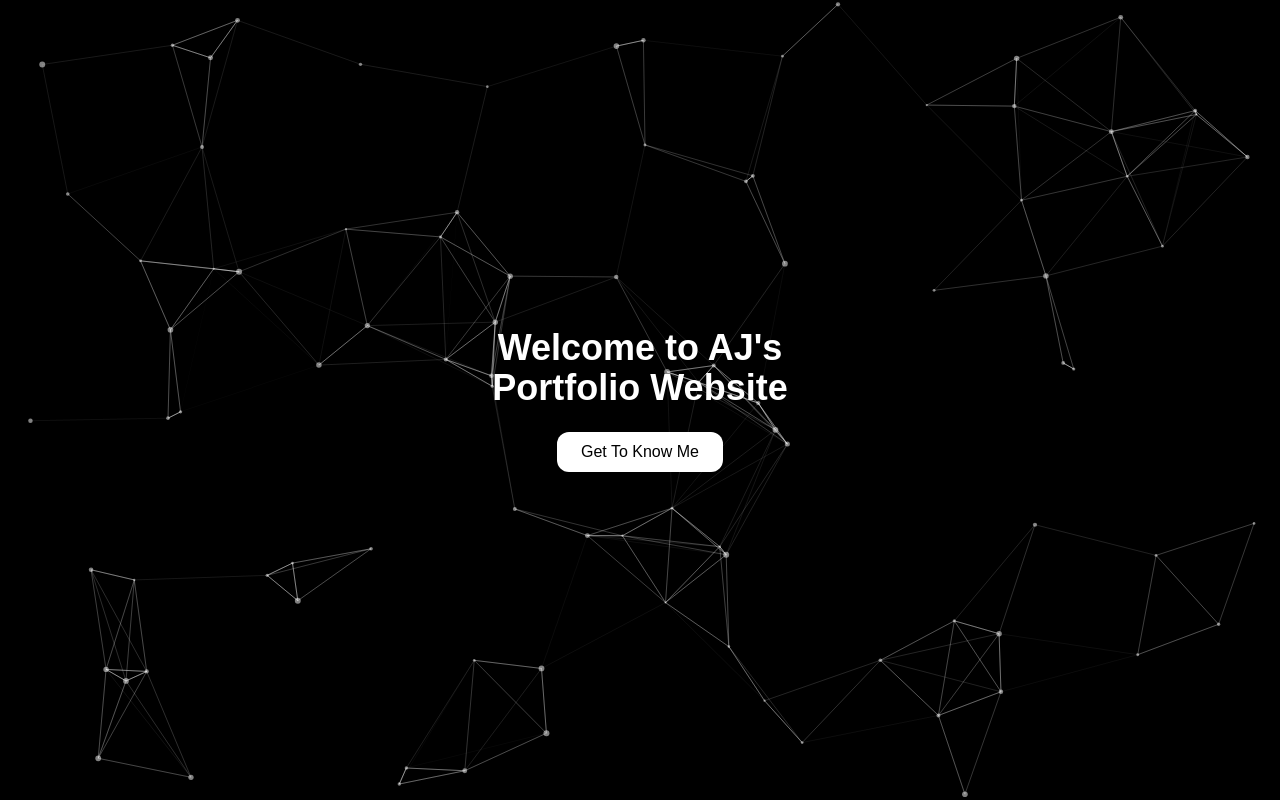
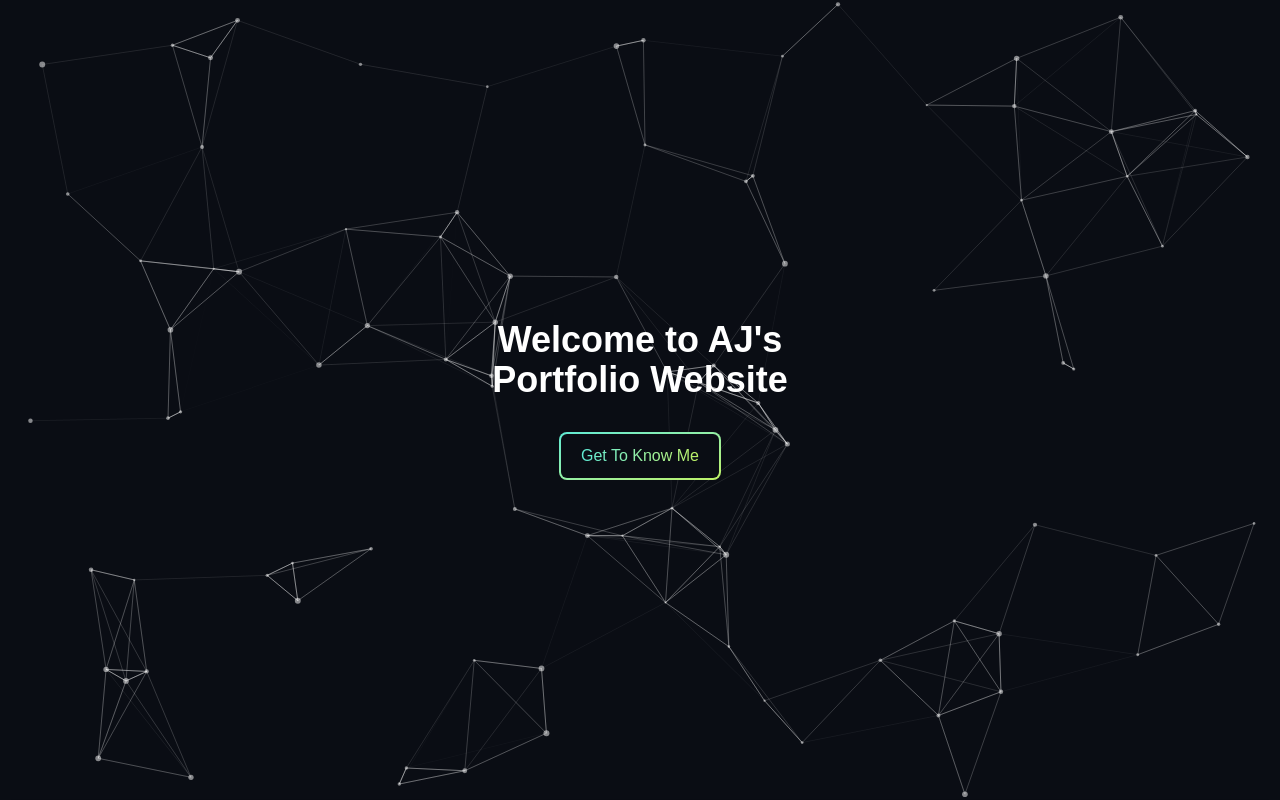
Before and after one commit to axvolkzki/webfolio, a Next.js app: page / in a window 1280 px wide. Shown: the top 800 px of the page. Built offline with nearby package versions, Linux system fonts and the light colour scheme.

Commit message:
Changing the theme

```diff
--- a/package.json
+++ b/package.json
@@ -10,7 +10,6 @@
   },
   "dependencies": {
     "next": "^15.5.3",
-    "postcss": "^8.5.6",
     "react": "19.1.0",
     "react-dom": "19.1.0",
     "react-tsparticles": "^2.12.2",
@@ -22,9 +21,11 @@
     "@types/node": "^20",
     "@types/react": "^19",
     "@types/react-dom": "^19",
+    "autoprefixer": "^10.4.21",
     "eslint": "^9",
     "eslint-config-next": "15.4.6",
-    "tailwindcss": "^4.1.12",
+    "postcss": "^8.5.6",
+    "tailwindcss": "^4.1.13",
     "typescript": "^5"
   }
 }
--- a/src/app/globals.css
+++ b/src/app/globals.css
@@ -1,22 +1,28 @@
 @import "tailwindcss";
 
+/* Dark blue-black with teal-lime accents */
 :root {
-  --background: #ffffff;
-  --foreground: #171717;
+  --background: #0a0d14;        /* Dark blue-black */
+  --foreground: #ffffff;         /* Pure white text */
+  --surface: #111827;            /* Elevated surfaces (gray-900) */
+  --border: #1f2937;             /* Subtle borders (gray-800) */
+  --text-secondary: #9ca3af;     /* Muted gray text */
+
+  /* Gradient colors */
+  --accent-teal: #5eead4;        /* teal-300 */
+  --accent-lime: #bef264;        /* lime-300 */
 }
 
 @theme inline {
   --color-background: var(--background);
   --color-foreground: var(--foreground);
+  --color-surface: var(--surface);
+  --color-border: var(--border);
+  --color-text-secondary: var(--text-secondary);
+  --color-accent-teal: var(--accent-teal);
+  --color-accent-lime: var(--accent-lime);
   --font-sans: var(--font-geist-sans);
   --font-mono: var(--font-geist-mono);
-}
-
-@media (prefers-color-scheme: dark) {
-  :root {
-    --background: #0a0a0a;
-    --foreground: #ededed;
-  }
 }
 
 body {
--- a/src/app/sections/Hero.tsx
+++ b/src/app/sections/Hero.tsx
@@ -5,19 +5,25 @@ import ParticlesBackground from '../components/ParticlesBackground'
 
 export default function Hero() {
   return (
-    <section className='relative h-screen w-full flex flex-col items-center justify-center text-center bg-black text-white p-8 overflow-hidden z-10'>
+    <section className='relative h-screen w-full flex flex-col items-center justify-center text-center bg-background p-8 overflow-hidden z-10'>
       <ParticlesBackground />
 
       <div className="relative z-10">
-        <h1 className="text-4xl font-bold">Welcome to AJ's</h1>
-        <p className="text-4xl font-bold">Portfolio Website</p>
-        <button
-          className="mt-6 px-6 py-2 bg-white text-black rounded-xl hover:bg-gray-200 transition-all duration-200 hover:scale-105 active:scale-95 active:shadow-inner shadow-lg hover:shadow-xl cursor-pointer"
+        <div className="mb-8">
+          <h1 className="text-4xl font-bold text-foreground">Welcome to AJ's</h1>
+          <p className="text-4xl font-bold text-foreground">Portfolio Website</p>
+        </div>
+
+        <button className="relative inline-flex items-center justify-center p-0.5 overflow-hidden rounded-lg bg-gradient-to-br from-accent-teal to-accent-lime hover:scale-110 transition-transform duration-300 ease-out"
           onClick={() => {
             document.getElementById('about')?.scrollIntoView({ behavior: 'smooth' })
           }}
         >
-          Get To Know Me
+          <span className="relative px-5 py-2.5 bg-background rounded-md">
+            <span className="bg-gradient-to-r from-accent-teal to-accent-lime bg-clip-text text-transparent font-medium">
+              Get To Know Me
+            </span>
+          </span>
         </button>
       </div>
     </section>
```
Also changed, not shown: 1 other file (tests, documents, lock files or other folders).
